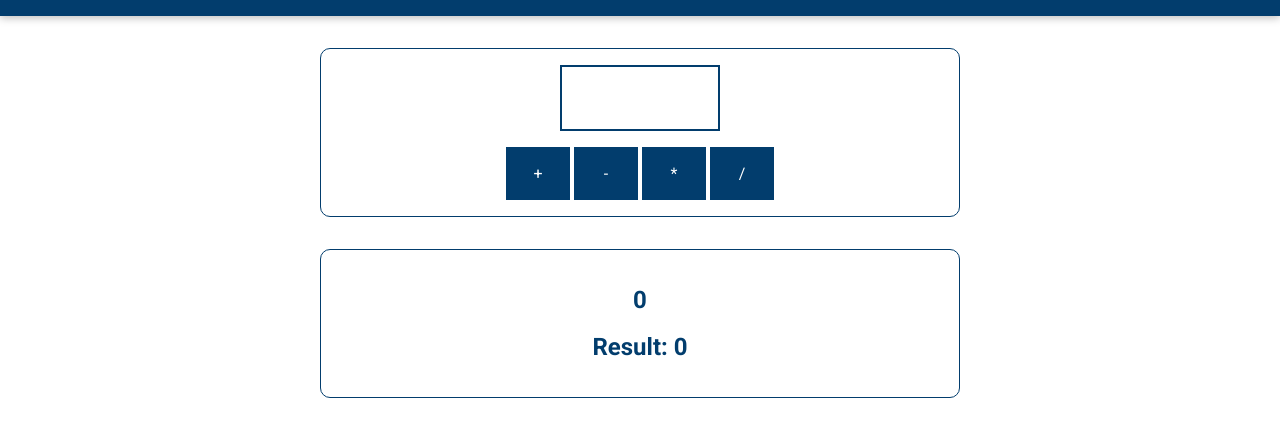
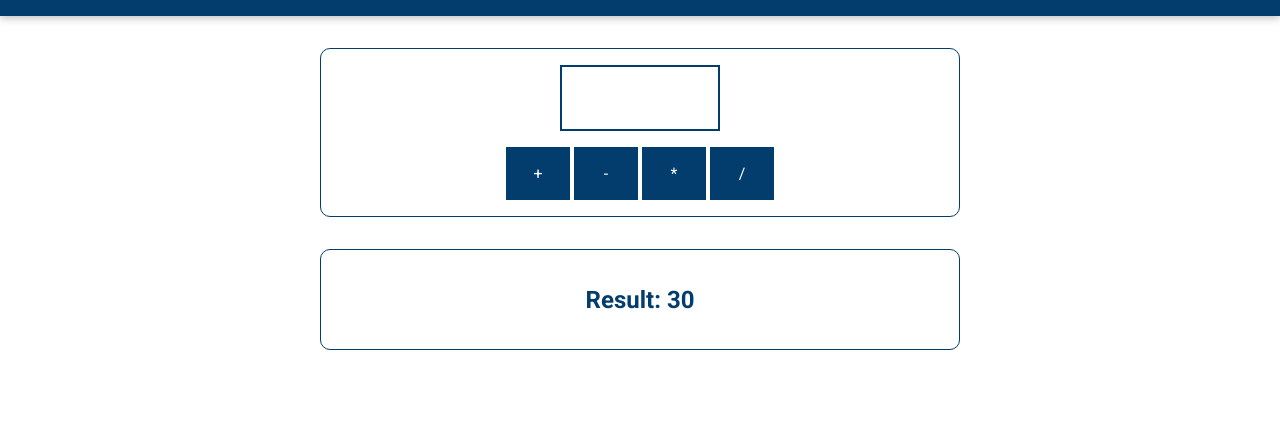
Before and after one commit to YarCodeCreative/JavaScript-TheCompleteGuide2020, a plain HTML site: page index.html in a window 1280 px wide. Shown: the part 97-534 px from the top of the page. Drawn offline with Linux system fonts and the light colour scheme.

Commit message:
Sec 2 Ch 21

```diff
--- /dev/null
+++ b/assets/scripts/app.js
@@ -0,0 +1,5 @@
+let currentResult = 0;
+
+currentResult = currentResult + 10 * 3;
+
+outputResult(currentResult, '');
--- a/index.html
+++ b/index.html
@@ -29,5 +29,7 @@
       <h2 id="current-calculation">0</h2>
       <h2>Result: <span id="current-result">0</span></h2>
     </section>
+    <script src="assets/scripts/vendor.js"></script>
+    <script src="assets/scripts/app.js"></script>
   </body>
 </html>
```
